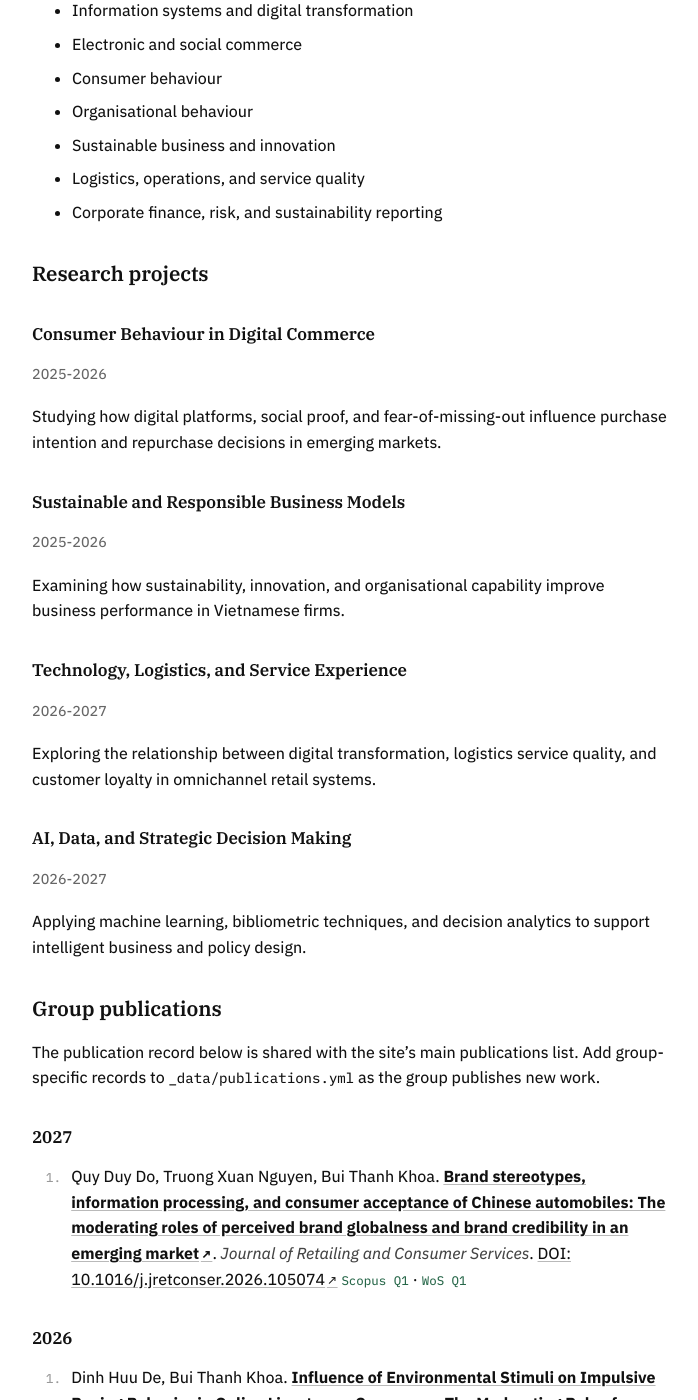
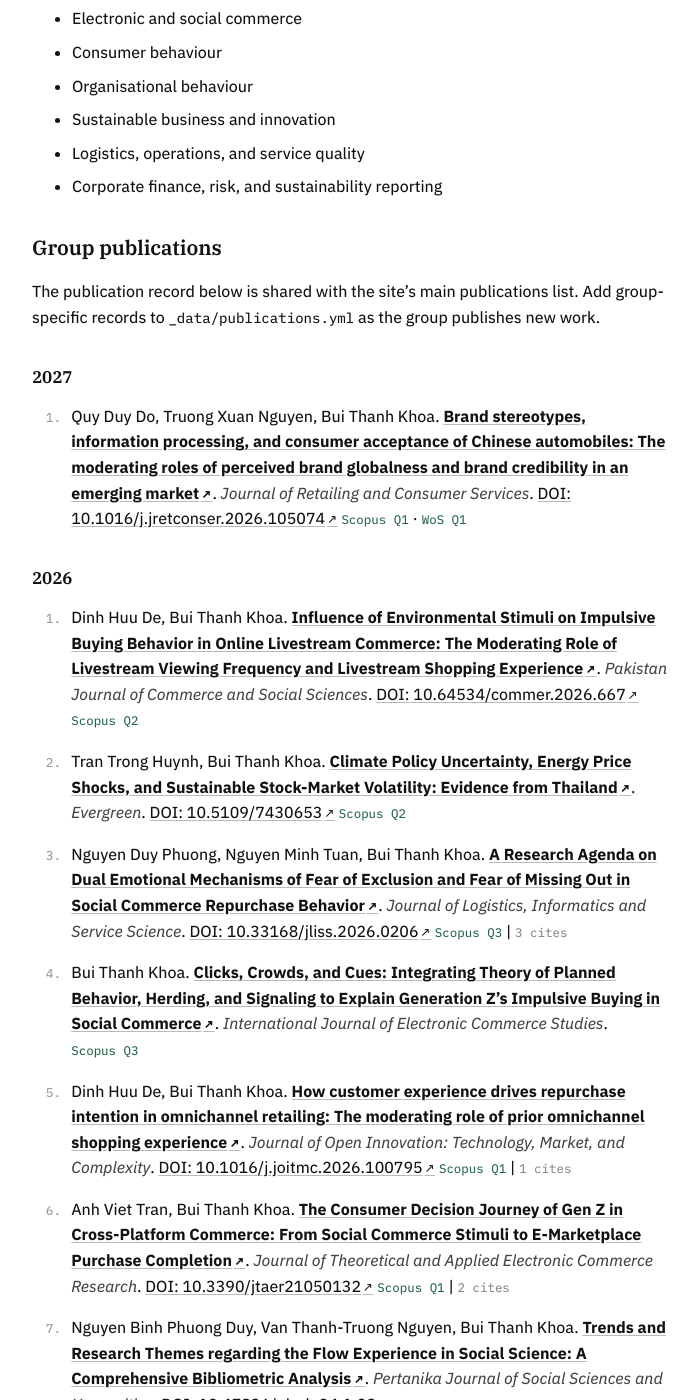
Before and after one commit to KhoaBThanh/KhoaBThanh, a Jekyll site: the page built from research-group.md, in a window 1280 px wide and 1400 px high, scrolled down 1165 px. Shown: the whole window, without its empty margins (288-986 px from the left). Built offline with Jekyll 4.4.1, drawn with Linux system fonts in a browser that asks for light colours; some of the changed text lies outside the part shown.

Commit message:
Remove project section from site

```diff
--- a/_config.yml
+++ b/_config.yml
@@ -38,11 +38,6 @@ kramdown:
   hard_wrap: false
   syntax_highlighter: rouge
 
-collections:
-  projects:
-    output: true
-    permalink: /projects/:name/
-
 exclude:
   - README.md
   - Gemfile
--- a/_data/research_group.yml
+++ b/_data/research_group.yml
@@ -68,17 +68,3 @@ sample_publications:
     venue: "Journal of Open Innovation: Technology, Market, and Complexity"
     year: 2025
     doi: "10.1016/j.joitmc.2025.100551"
-
-projects:
-  - title: "Consumer Behaviour in Digital Commerce"
-    period: "2025-2026"
-    summary: "Studying how digital platforms, social proof, and fear-of-missing-out influence purchase intention and repurchase decisions in emerging markets."
-  - title: "Sustainable and Responsible Business Models"
-    period: "2025-2026"
-    summary: "Examining how sustainability, innovation, and organisational capability improve business performance in Vietnamese firms."
-  - title: "Technology, Logistics, and Service Experience"
-    period: "2026-2027"
-    summary: "Exploring the relationship between digital transformation, logistics service quality, and customer loyalty in omnichannel retail systems."
-  - title: "AI, Data, and Strategic Decision Making"
-    period: "2026-2027"
-    summary: "Applying machine learning, bibliometric techniques, and decision analytics to support intelligent business and policy design."
--- a/_includes/nav.html
+++ b/_includes/nav.html
@@ -3,7 +3,6 @@
   <a href="{{ '/about/' | relative_url }}"{% if page.url contains "/about" %} aria-current="page"{% endif %}>About</a>
   <a href="{{ '/research-group/' | relative_url }}"{% if page.url contains "/research-group" %} aria-current="page"{% endif %}>Research Group</a>
   <a href="{{ '/publications/' | relative_url }}"{% if page.url contains "/publications" %} aria-current="page"{% endif %}>Publications</a>
-  <a href="{{ '/projects/' | relative_url }}"{% if page.url contains "/projects" %} aria-current="page"{% endif %}>Projects</a>
   <a href="{{ '/teaching/' | relative_url }}"{% if page.url contains "/teaching" %} aria-current="page"{% endif %}>Teaching</a>
   <a href="{{ '/blog/' | relative_url }}"{% if page.url contains "/blog" %} aria-current="page"{% endif %}>Blog</a>
   <a href="{{ '/contact/' | relative_url }}"{% if page.url contains "/contact" %} aria-current="page"{% endif %}>Contact</a>
--- a/research-group.md
+++ b/research-group.md
@@ -35,16 +35,6 @@ methodological development, and the practical application of research findings.
 {%- endfor %}
 </ul>
 
-## Research projects
-
-{%- for project in site.data.research_group.projects %}
-
-### {{ project.title }}
-<p class="meta">{{ project.period }}</p>
-<p>{{ project.summary }}</p>
-
-{%- endfor %}
-
 ## Group publications
 
 The publication record below is shared with the site's main publications list.
@@ -81,7 +71,3 @@ new work.
   </li>
 {%- endfor %}
 </ul>
-
-The group also develops projects involving qualitative and quantitative
-methods, structural equation modelling, bibliometric analysis, machine
-learning, and theory development.
```
Also changed, not shown: _layouts/project.html (deleted, +0 -10 lines), _projects/innoteq.md (deleted, +0 -11 lines), projects.md (deleted, +0 -17 lines), README.md.
